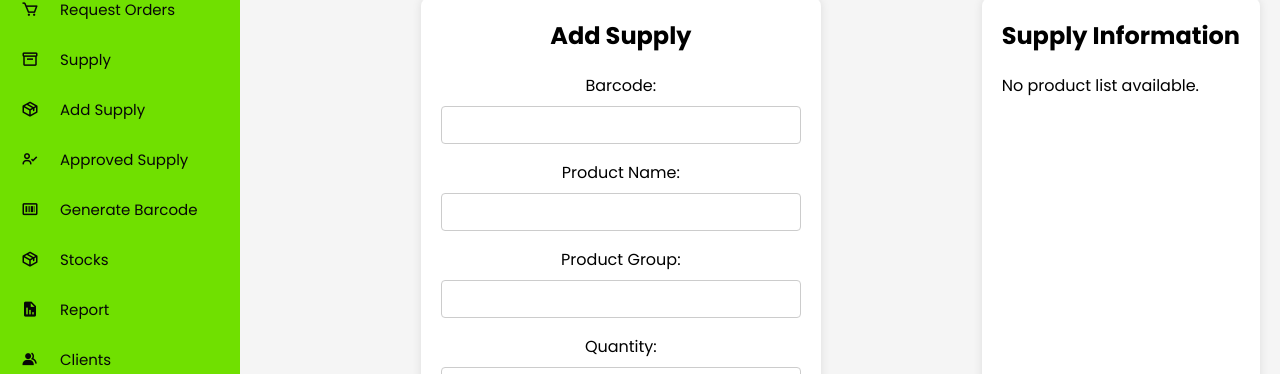
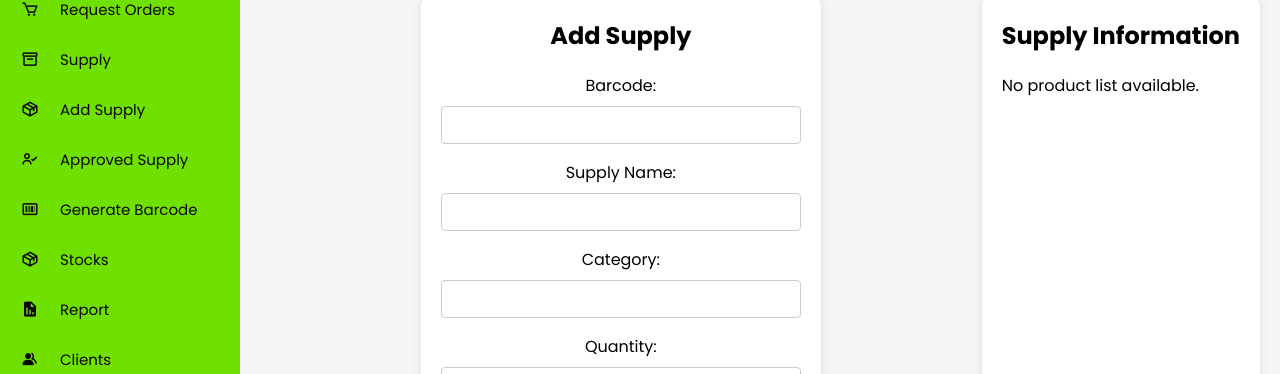
Before and after one commit to mariakyla06/inventory, a PHP site: page /barcode.php in a window 1280 px wide. Shown: the part 106-480 px from the top of the page. Run offline with PHP 8.4, Linux system fonts and the light colour scheme; the visitor is signed in with stand-in values (Sample User, id 1); data that the repository does not hold is empty.

Commit message:
revision

```diff
--- a/barcode.php
+++ b/barcode.php
@@ -24,10 +24,10 @@
             <label for="barcodeId">Barcode:</label>
             <input type="text" name="barcodeId" id="barcodeId" required>
 
-            <label for="productName">Product Name:</label>
+            <label for="productName">Supply Name:</label>
             <input type="text" name="productName" id="productName" required>
 
-            <label for="productGroup">Product Group:</label>
+            <label for="productGroup">Category:</label>
             <input type="text" name="productGroup" id="productGroup" required>
 
             <label for="qty">Quantity:</label>
--- a/models/Model.php
+++ b/models/Model.php
@@ -6,7 +6,7 @@ class Model
     protected $host = "localhost";
     protected $database = "inventory";
     protected $username = "root";
-    protected $password = "admin";
+    protected $password = "";
 
     protected $dev_host = "localhost";
     protected $dev_database = "u542620504_supplyims";
--- a/orders.php
+++ b/orders.php
@@ -175,7 +175,7 @@
                             <?php
                                 if( (int) $order['quantity'] > (int) $order['existing_qty']  ){
                             ?>
-                               <p>OUT OF STOCK</p>
+                               <p>NOT ENOUGH STOCK</p>
 
                             <?php }else{ ?>
                                 <form action="queries/update_order.php" method="post">
--- a/stocks.php
+++ b/stocks.php
@@ -26,7 +26,7 @@
 
             <label for="qty">Quantity:</label>
             <input type="number" id="qty" name="qty" min="1" required>
-            <input type="submit" value="Update Product">
+            <input type="submit" value="Update Stocks">
         </form>
     </div>
 
```
